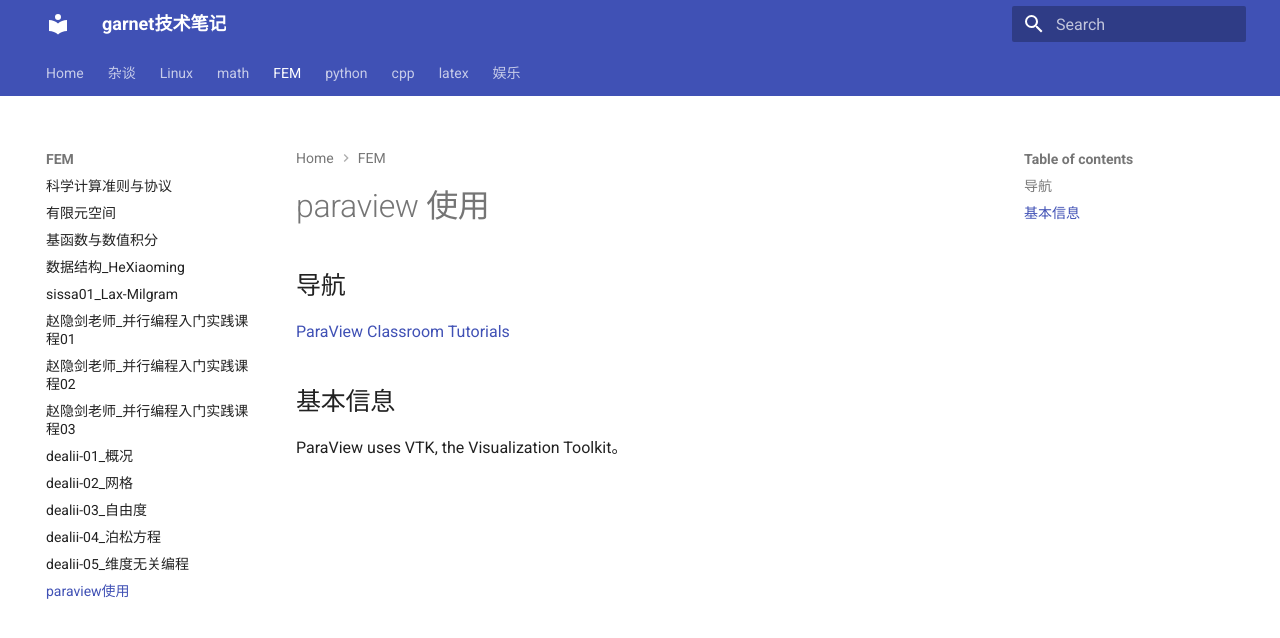
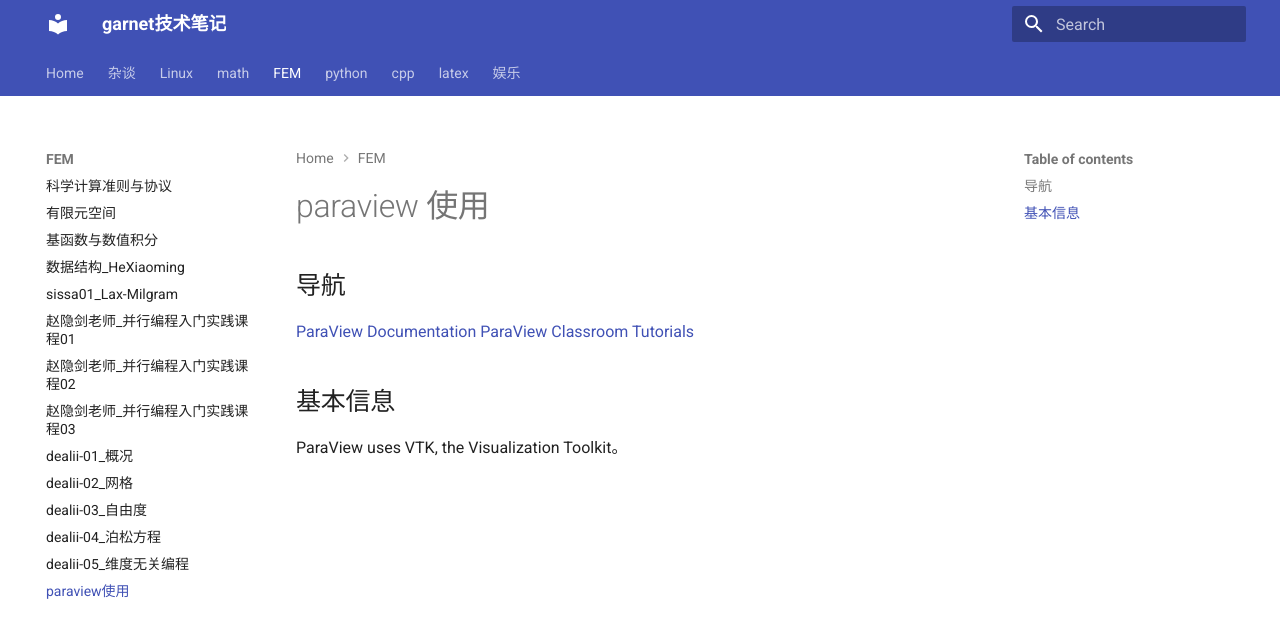
Before and after one commit to ymma98/technotes, an MkDocs documentation site: the page built from docs/FEM/paraview使用.md, in a window 1280 px wide. Shown: the top 638 px of the page. Built offline with MkDocs 1.6.1 and Material for MkDocs 9.7.7, drawn with Linux system fonts in a browser that asks for light colours.

Commit message:
docs/FEM/paraview使用.md updated from https://stackedit.cn/

```diff
--- a/docs/FEM/paraview使用.md
+++ b/docs/FEM/paraview使用.md
@@ -1,14 +1,13 @@
 # paraview 使用
 
 ## 导航
-
+[ParaView Documentation](https://docs.paraview.org/en/latest/index.html)
 [ParaView Classroom Tutorials](https://www.paraview.org/Wiki/SNL_ParaView_Tutorials)
-
 
 ## 基本信息
 
 ParaView uses VTK, the Visualization Toolkit。
 <!--stackedit_data:
-eyJoaXN0b3J5IjpbMTQwNTQ4Nzc0NCwtMTI2NzI5MzI5NCwtMT
-AwOTIyNTgzM119
+eyJoaXN0b3J5IjpbLTIxMDMwMjc2NzMsLTEyNjcyOTMyOTQsLT
+EwMDkyMjU4MzNdfQ==
 -->
```
